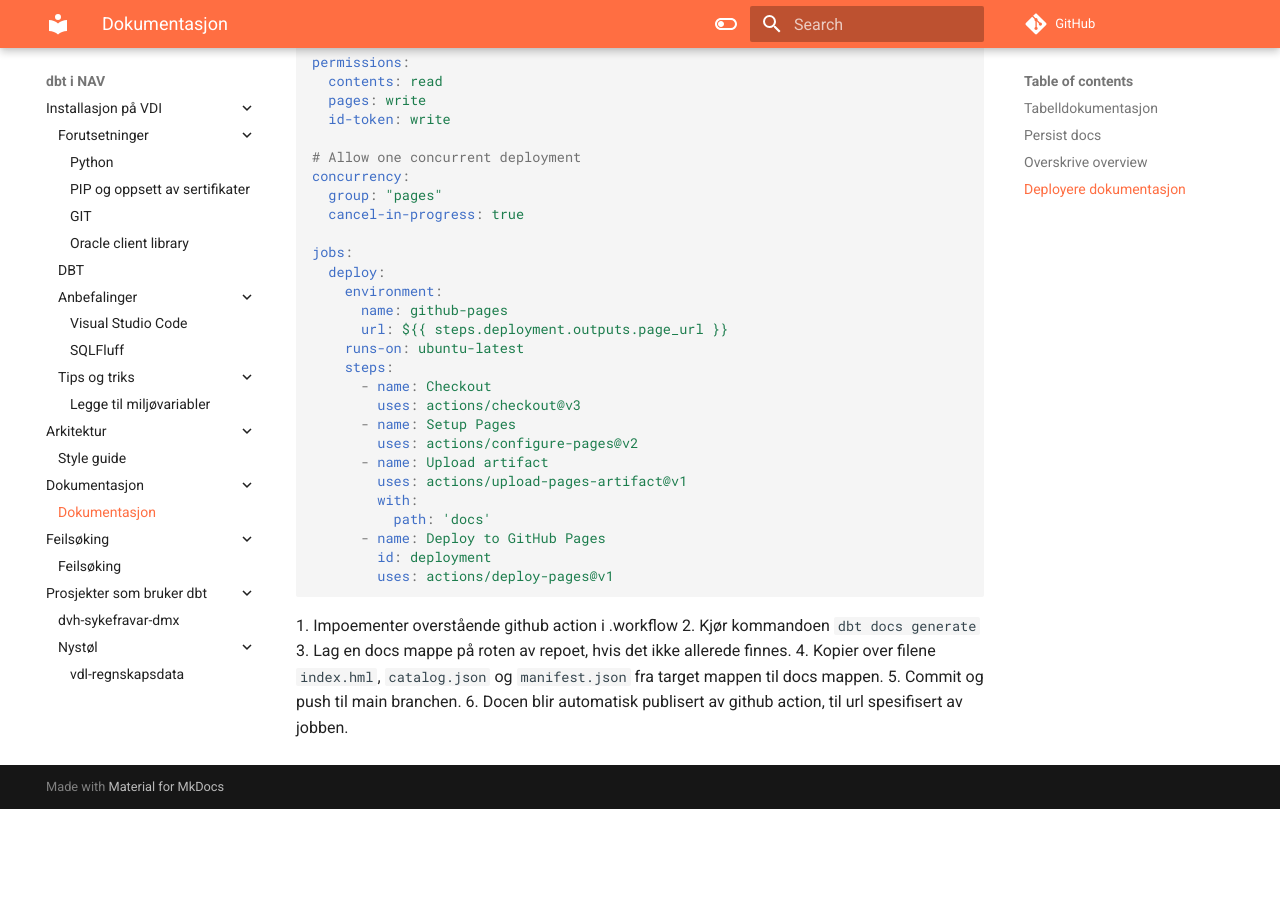
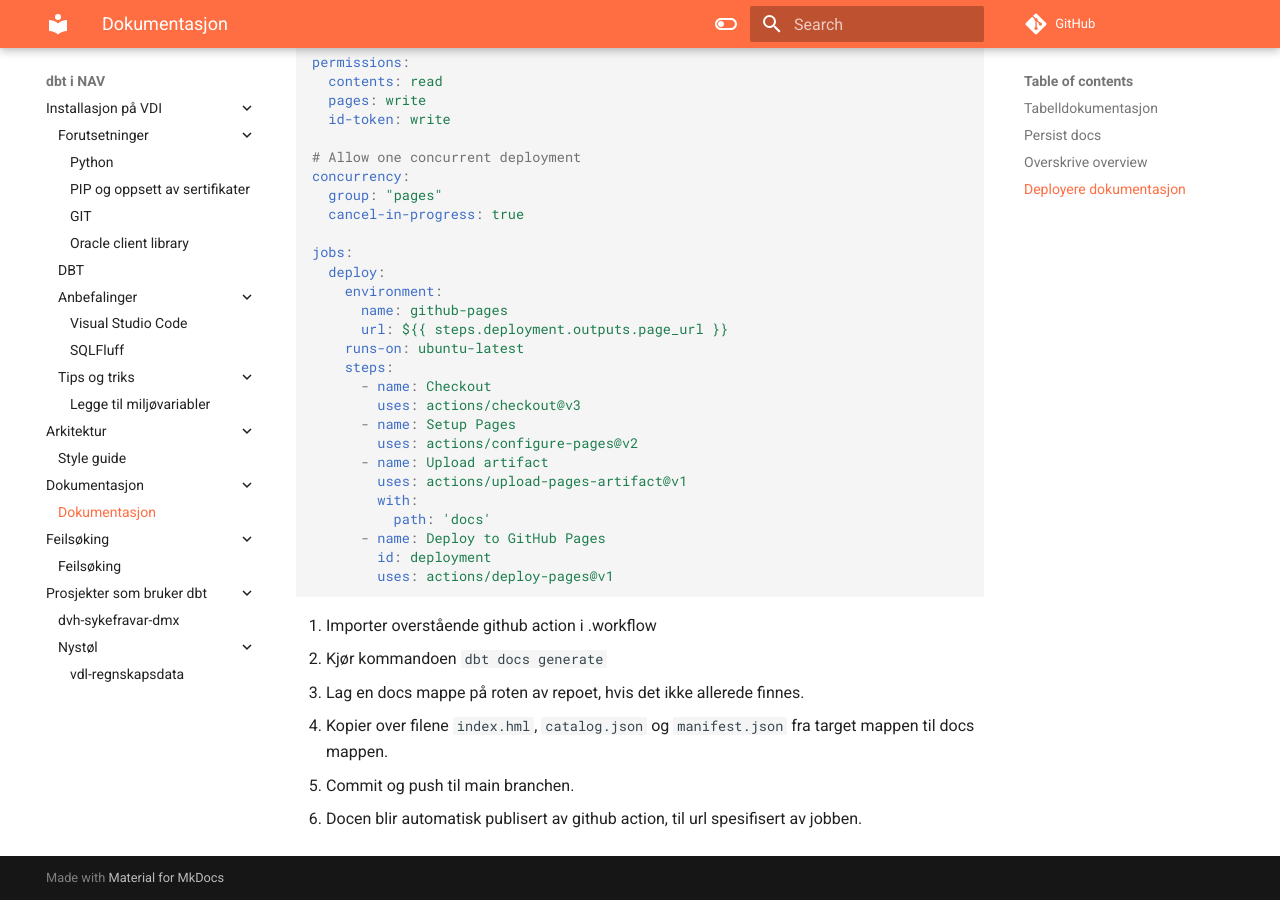
Before and after one commit to navikt/dbt-i-nav, an MkDocs documentation site: the page built from docs/dokumentasjon/dokumentasjon.md, in a window 1280 px wide and 900 px high, scrolled down 1513 px. Built offline with MkDocs 1.6.1 and Material for MkDocs 9.7.7, drawn with Linux system fonts in a browser that asks for light colours; comment, search, counter and statistics services are not loaded; before the commit the page ends 2322 px from its top, so only the background shows below that.

Commit message:
Skriveleif

````diff
--- a/docs/dokumentasjon/dokumentasjon.md
+++ b/docs/dokumentasjon/dokumentasjon.md
@@ -88,7 +88,8 @@ jobs:
         uses: actions/deploy-pages@v1
 
 ```
-1. Impoementer overstående github action i .workflow
+
+1. Importer overstående github action i .workflow
 2. Kjør kommandoen `dbt docs generate`
 3. Lag en docs mappe på roten av repoet, hvis det ikke allerede finnes.
 4. Kopier over filene `index.hml`, `catalog.json` og `manifest.json` fra target mappen til docs mappen.
````
